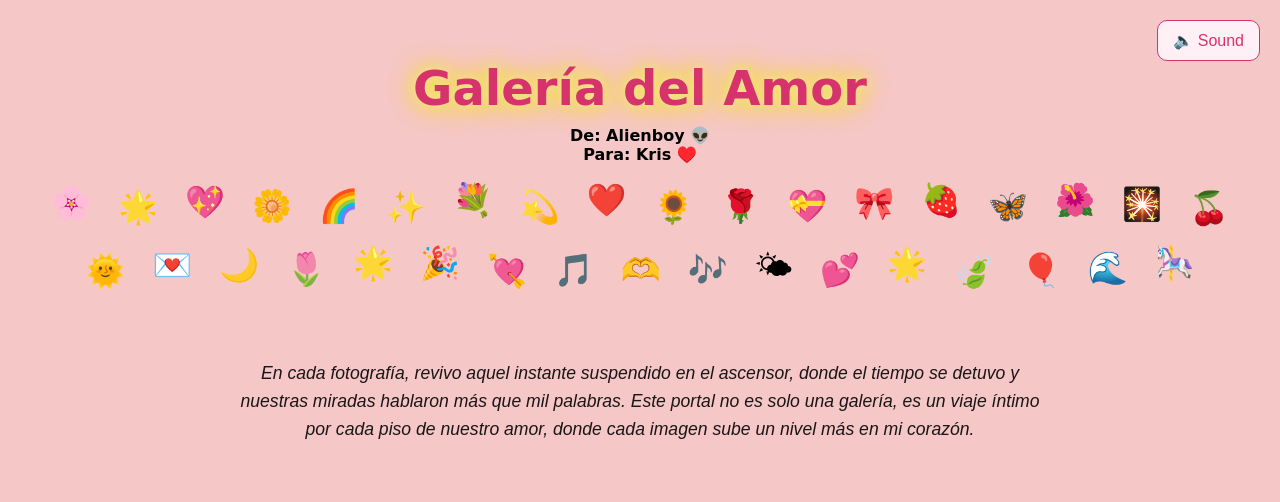
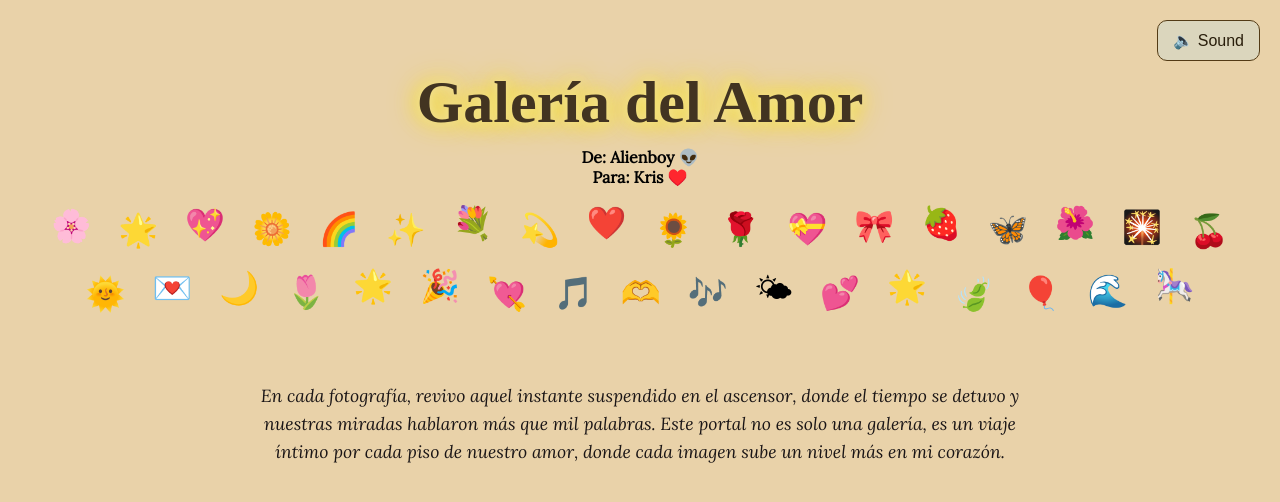
Before and after one commit to Alienboymp3/galeria-del-amor, a plain HTML site: page index.html in a window 1280 px wide. Drawn offline with Linux system fonts and the light colour scheme; a web font is replaced by a local one.

Commit message:
Actualización de Fuente

```diff
--- a/estilos.css
+++ b/estilos.css
@@ -1,14 +1,14 @@
 body {
   font-family: Arial, sans-serif;
-  background: #f5c7c7;
+  background: #e9d2a9;
   text-align: center;
   padding: 20px;
 }
 
 #titulo {
-  font-family: 'Old English Text MT', cursive;
-  font-size: 48px; /* o el tamaño que desees */
-  color: #d6336c; /* opcional: cambia el color */
+  font-family: 'Manufacturing Consent', serif;
+  font-size: 60px; /* o el tamaño que desees */
+  color: #423421; /* opcional: cambia el color */
   text-align: center;
   position: relative;
   animation: brillar 2.5s infinite;
@@ -86,7 +86,7 @@ h1 {
   background-color: rgba(0, 0, 0, 0.747);
   padding: 20px;
   border-radius: 15px;
-  font-family: 'Lato', serif;
+  font-family: 'Roboto', serif;
   max-width: 80%;
   font-size: 13px;
   text-align: center;
@@ -101,7 +101,7 @@ h1 {
   right: 15px;
   font-size: 22px;
   cursor: pointer;
-  color: #d6336c;
+  color: #d6cb33;
 }
 
 @keyframes zoomIn {
@@ -131,19 +131,19 @@ h1 {
   position: fixed;
   top: 20px;
   right: 20px;
-  background-color: #fff0f5;
-  border: 1px solid #d6336c;
+  background-color: #dbd6bd;
+  border: 1px solid #533b16;
   padding: 10px 15px;
   border-radius: 10px;
   cursor: pointer;
   font-size: 16px;
-  color: #d6336c;
+  color: #291e0b;
   z-index: 1000;
   transition: background 0.3s;
 }
 
 #controlMusica:hover {
-  background-color: #ffe0ec;
+  background-color: #f7ccb8;
 }
 
 @keyframes fadeZoomOut {
@@ -162,7 +162,7 @@ h1 {
 }
 
 .typewriter {
-  font-family: 'Footlight MT Light', cursive;
+  font-family: 'Lora', cursive;
   font-size: 16px;
   color: #000000;
   text-align: center;
@@ -170,7 +170,7 @@ h1 {
   top: -20px; /* mueve 10px hacia arriba */
   white-space: nowrap;
   overflow: hidden;
-  border-right: 2px solid #ff69b4;
+  border-right: 2px solid #faf7f0;
   animation: escribir 3s steps(40, end) forwards, blink-caret 0.75s step-end infinite;
   width: 0;
   margin: 0 auto; /* centra horizontalmente */
@@ -207,7 +207,7 @@ h1 {
 }
 
 .frase-final {
-  font-family: Footlight MT, sans-serif;
+  font-family: Lora;
   margin-top: 40px;
   padding: 20px;
   font-size: 1.1rem;
--- a/index.html
+++ b/index.html
@@ -5,6 +5,7 @@
   <meta charset="UTF-8">
   <title>Galería del Amor</title>
   <link rel="stylesheet" href="estilos.css">
+  <link href="https://fonts.googleapis.com/css2?family=Lora:ital,wght@0,400;1,400&family=Manufacturing+Consent&family=Roboto&display=swap" rel="stylesheet">
 </head>
 <body>
   <h1 id="titulo">Galería del Amor</h1>
```
